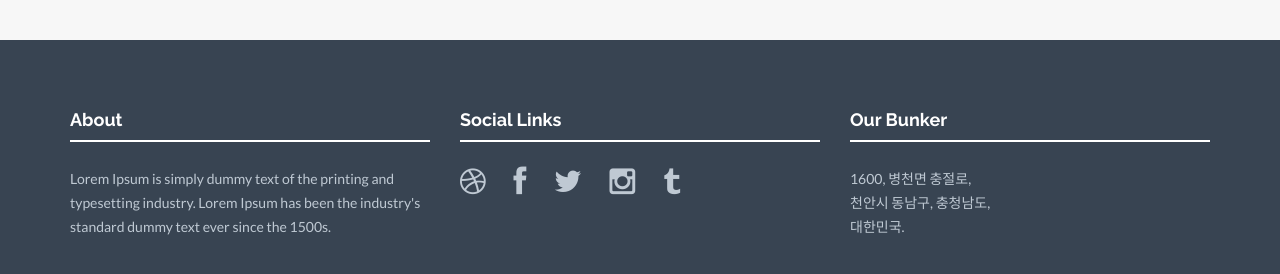
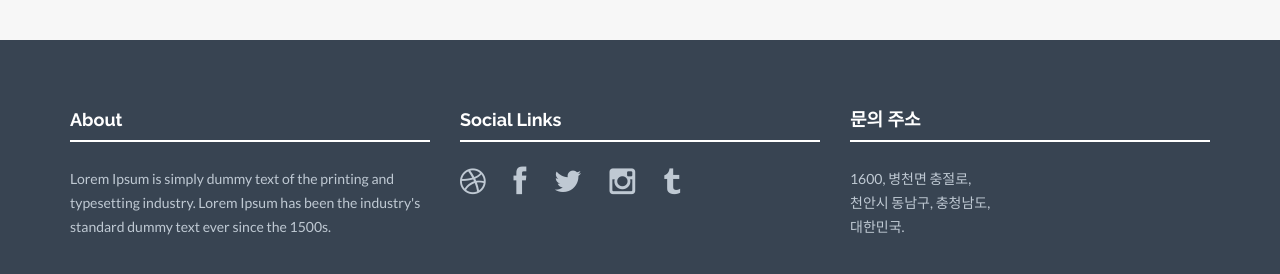
Before and after one commit to hy1392/hy1392.github.com, a Jekyll site: the page built from index.html, in a window 1280 px wide and 900 px high, scrolled down 2006 px. Shown: the part 589-863 px from the top of the window. Built offline with Jekyll 4.4.1, drawn with Linux system fonts in a browser that asks for light colours; nearby versions of some CDN libraries.

Commit message:
Update footer.html

```diff
--- a/_includes/footer.html
+++ b/_includes/footer.html
@@ -16,7 +16,7 @@
                 </p>
             </div>
             <div class="col-lg-4">
-                <h4>Our Bunker</h4>
+                <h4>문의 주소</h4>
                 <div class="hline-w"></div>
                 <p>
                     {% for line in site.address.first.lines %}
```
